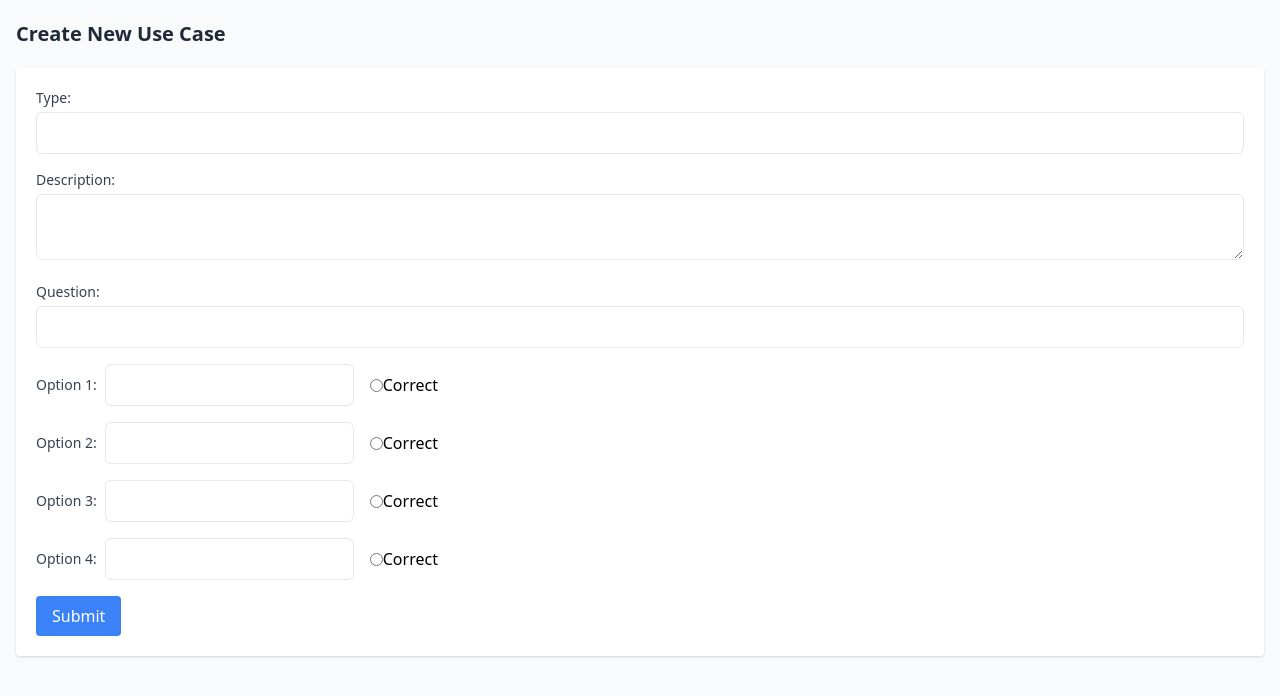
After one commit to investigamer-aml/investigamer-cfa, a Flask app: page /use-case/new in a window 1280 px wide. The commit adds this page. Shown: the top 696 px of the page. Run offline with Flask 3, Linux system fonts and the light colour scheme; the visitor is signed in with stand-in values (Sample User, id 1).

Commit message:
add admin page, create new use case page

```diff
--- a/app/routes.py
+++ b/app/routes.py
@@ -14,6 +14,7 @@ def register():
     username = request.form.get('username')
     email = request.form.get('email')
     password = request.form.get('password')
+    is_admin = 'is_admin' in request.form
 
     # Check if user already exists
     user_exists = Users.query.filter((Users.email == email) | (Users.username == username)).first()
@@ -21,8 +22,9 @@ def register():
         return jsonify({'error': 'User already exists'}), 400
 
     # Create new user
-    new_user = Users(username=username, email=email)
+    new_user = Users(username=username, email=email, is_admin=is_admin)
     new_user.set_password(password)  # Hash password
+    new_user.is_admin = is_admin  # Setting the is_admin flag based on checkbox
     db.session.add(new_user)
     db.session.commit()
 
@@ -39,11 +41,12 @@ def login():
     if current_user.is_authenticated:
         return redirect(url_for('home'))  # Redirect to the homepage
 
-    username = request.form.get('username')
+    login_input = request.form.get('login_input')  # Assuming you change the form to have 'login_input' instead of 'username'
     password = request.form.get('password')
 
-    # Authenticate user
-    user = Users.query.filter_by(username=username).first()
+    # Attempt to authenticate first by username, then by email
+    user = Users.query.filter((Users.username == login_input) | (Users.email == login_input)).first()
+
     if user and user.check_password(password):
         login_user(user)
         return redirect(url_for('home'))  # Redirect to the homepage
@@ -143,9 +146,41 @@ def submit_answer():
     else:
         return jsonify({'message': 'No more use cases'}), 200
 
+@app.route('/admin')
+@login_required
+def admin():
+    # Assuming 'current_user' is the logged-in user
+    use_cases = UseCases.query.filter_by(created_by_user=current_user.id).all()
+    return render_template('admin.html', use_cases=use_cases)
 
-    # return jsonify({'message': 'Answers submitted successfully', 'results': results}), 200
+@app.route('/use-case/new', methods=['GET', 'POST'])
+@login_required
+def new_use_case():
+    if request.method == 'POST':
+        type = request.form['type']
+        description = request.form['description']
+        # Handle other fields similarly
+        use_case = UseCases(type=type, description=description, created_by_user=current_user.id)
+        db.session.add(use_case)
+        db.session.flush()  # Flush to assign an ID to the use case without committing
 
+                # Now handle the question and answers
+        question_text = request.form.get('question')
+        question = Questions(text=question_text, use_case_id=use_case.id)
+        db.session.add(question)
+        db.session.flush()  # Flush to assign an ID to the question
+
+        # Handle options creation
+        for i in range(1, 5):  # Assuming 4 options based on the form
+            option_text = request.form.get(f'option_{i}')
+            is_correct = (str(i) == request.form.get('correct_option'))
+            option = Options(text=option_text, question_id=question.id, is_correct=is_correct)
+            db.session.add(option)
+
+        db.session.commit()
+        return redirect(url_for('admin'))
+
+    return render_template('create_use_case.html')
 
 def get_first_question_of_use_case(use_case_id):
     return Questions.query.filter_by(use_case_id=use_case_id).order_by(Questions.id).first()
--- /dev/null
+++ b/app/templates/create_use_case.html
@@ -0,0 +1,36 @@
+<!DOCTYPE html>
+<html lang="en">
+<head>
+    <meta charset="UTF-8">
+    <meta name="viewport" content="width=device-width, initial-scale=1.0">
+    <title>Create New Use Case</title>
+    <link href="https://cdn.jsdelivr.net/npm/tailwindcss@2.2.19/dist/tailwind.min.css" rel="stylesheet">
+</head>
+<body class="bg-gray-50">
+    <div class="container mx-auto px-4">
+        <h1 class="text-xl font-semibold text-gray-800 my-5">Create New Use Case</h1>
+        <form action="/use-case/new" method="POST" class="bg-white p-5 rounded shadow">
+            <div class="mb-4">
+                <label for="type" class="block text-sm font-medium text-gray-700">Type:</label>
+                <input type="text" id="type" name="type" required class="mt-1 p-2 w-full border rounded-md">
+            </div>
+            <div class="mb-4">
+                <label for="description" class="block text-sm font-medium text-gray-700">Description:</label>
+                <textarea id="description" name="description" required class="mt-1 p-2 w-full border rounded-md"></textarea>
+            </div>
+            <div class="mb-4">
+                <label for="question" class="block text-sm font-medium text-gray-700">Question:</label>
+                <input type="text" id="question" name="question" required class="mt-1 p-2 w-full border rounded-md">
+            </div>
+            {% for i in range(1, 5) %}
+            <div class="mb-4 flex items-center">
+                <label for="option_{{i}}" class="block text-sm font-medium text-gray-700">Option {{i}}:</label>
+                <input type="text" id="option_{{i}}" name="option_{{i}}" required class="ml-2 p-2 border rounded-md">
+                <input type="radio" name="correct_option" value="{{i}}" class="ml-4"> Correct
+            </div>
+            {% endfor %}
+            <button type="submit" class="bg-blue-500 text-white py-2 px-4 rounded hover:bg-blue-600">Submit</button>
+        </form>
+    </div>
+</body>
+</html>
--- a/app/templates/index.html
+++ b/app/templates/index.html
@@ -28,6 +28,9 @@
                 {% if current_user.is_authenticated %}
                 <a href="/practice" class="mr-5 hover:text-gray-300">Practice</a>
                 <a href="/lessons" class="mr-5 hover:text-gray-300">Lessons</a>
+                {% if current_user.is_admin %}
+                <a href="/admin" class="mr-5 hover:text-gray-300">Admin</a> <!-- Admin link -->
+                {% endif %}
                 <!-- Removed Profile text link -->
                 <a href="/profile" class="hover:text-gray-300">
                     <div class="ml-4 inline-flex items-center justify-center bg-blue-500 rounded-full h-10 w-10">
--- a/app/templates/login.html
+++ b/app/templates/login.html
@@ -11,8 +11,8 @@
         <h2 class="mb-6 text-center text-3xl font-extrabold text-gray-900">Login</h2>
         <form action="/login" method="post" class="bg-white shadow-md rounded px-8 pt-6 pb-8 mb-4">
             <div class="mb-4">
-                <label for="username" class="block text-gray-700 text-sm font-bold mb-2">Username:</label>
-                <input type="text" id="username" name="username" required class="shadow appearance-none border rounded w-full py-2 px-3 text-gray-700 leading-tight focus:outline-none focus:shadow-outline">
+                <label for="login_input" class="block text-gray-700 text-sm font-bold mb-2">Username/Email:</label>
+                <input type="text" id="login_input" name="login_input" required class="shadow appearance-none border rounded w-full py-2 px-3 text-gray-700 leading-tight focus:outline-none focus:shadow-outline">
             </div>
             <div class="mb-6">
                 <label for="password" class="block text-gray-700 text-sm font-bold mb-2">Password:</label>
```
Also changed, not shown: app/models.py (+15 -12 lines), app/templates/admin.html (added, +24 -0 lines).
